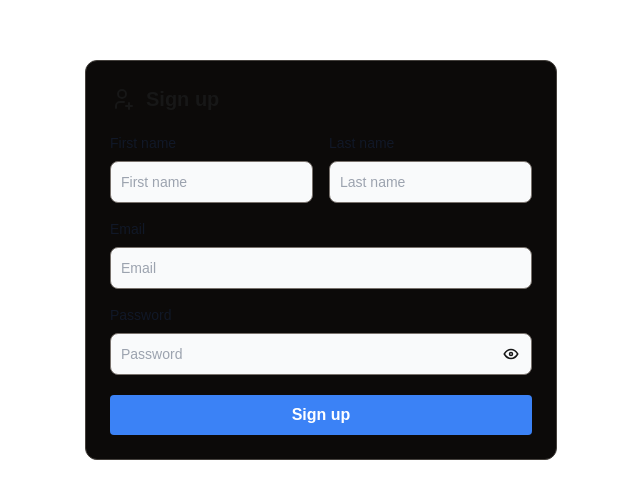
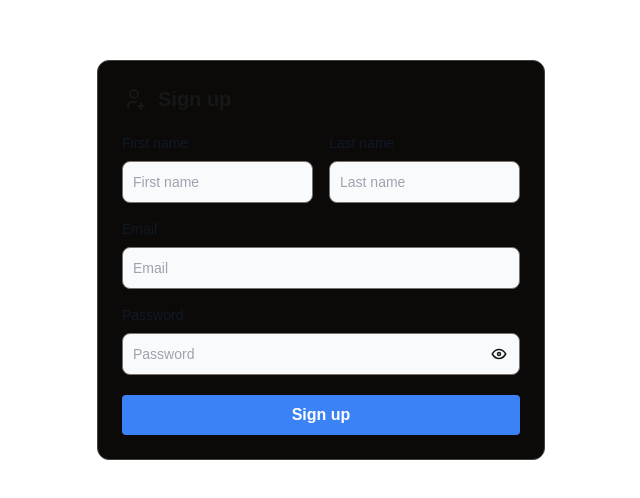
Before and after one commit to utkuakguner/CarbonEmit_Case_Study, a Next.js app: page /sign-up in a window 1280 px wide. Shown: the part 140-638 px from the top of the page, without its empty margins (319-959 px from the left). Built offline with nearby package versions, Linux system fonts and the light colour scheme.

Commit message:
fix login form card layout

```diff
--- a/components/form/FormWrapper.tsx
+++ b/components/form/FormWrapper.tsx
@@ -1,5 +1,6 @@
 import { FieldErrors } from 'react-hook-form';
 import React from 'react'
+import classNames from 'classnames';
 
 interface Props {
     id: string,
@@ -20,7 +21,7 @@ const FormWrapper: React.FC<Props> = ({
     const error = errors[id]?.message
 
     return (
-        <div className={className}>
+        <div className={classNames('grow', className)}>
             <label htmlFor={id} className={
                 "block mb-2 text-sm font-medium text-gray-900 dark:text-white"
             }>{label}</label>
--- a/src/app/login/page.tsx
+++ b/src/app/login/page.tsx
@@ -43,8 +43,8 @@ const Login: React.FC = () => {
 
   return (
     <Center>
-      <Card className="min-w-96">
-        <div className="flex flex-col gap-5">
+      <Card className="max-w-md	w-full">
+      <div className="flex flex-col gap-5">
           <Heading title={t('login')} icon={<TbLogin />} />
           <div className="flex flex-col gap-4">
             <FormInput id='email' value={email} setValue={setValue} label={t('email')} placeholder={t('email')} errors={errors} />
--- a/src/app/sign-up/page.tsx
+++ b/src/app/sign-up/page.tsx
@@ -48,11 +48,11 @@ const SignUp: React.FC = () => {
 
   return (
     <Center>
-      <Card className="min-w-96">
-        <div className="flex flex-col gap-5">
+      <Card className="max-w-md	w-full">
+      <div className="flex flex-col gap-5">
           <Heading title={t('signUp')} icon={<TbUserPlus />} />
           <div className="flex flex-col gap-4">
-            <div className="flex gap-4">
+            <div className="flex gap-4 grow">
               <FormInput id='firstName' value={firstName} setValue={setValue} label={t('firstName')} placeholder={t('firstName')} errors={errors} />
               <FormInput id='lastName' value={lastName} setValue={setValue} label={t('lastName')} placeholder={t('lastName')} errors={errors} />
             </div>
```
